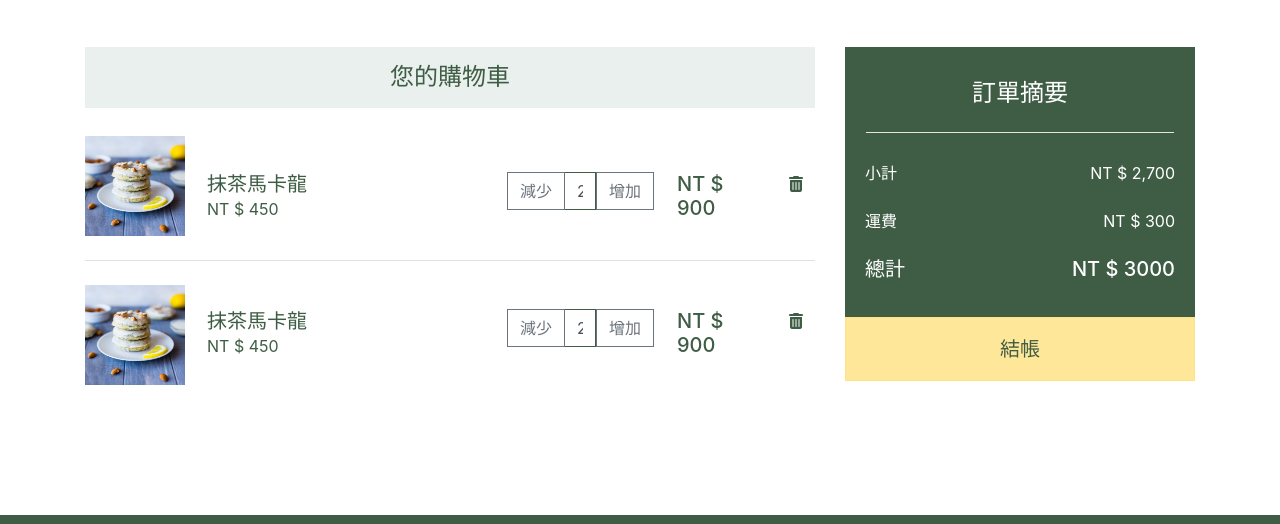
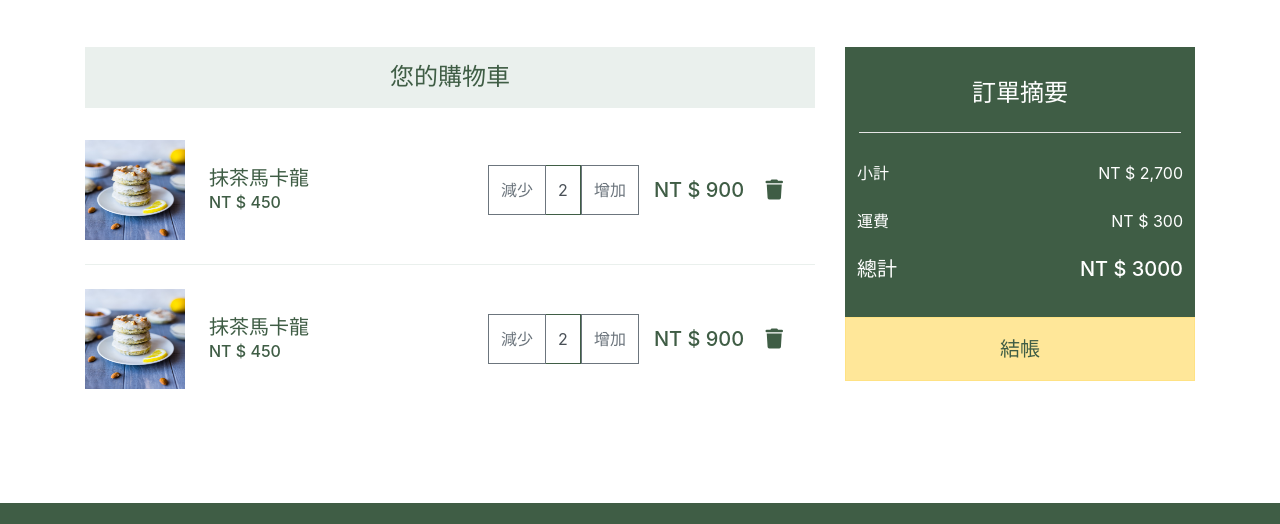
Before and after one commit to echo5507/homework, a plain HTML site: page shpping.html in a window 1280 px wide. Shown: the part 94-618 px from the top of the page. Drawn offline with nearby package versions, Linux system fonts and the light colour scheme.

Commit message:
Add files via upload

```diff
--- a/shpping.html
+++ b/shpping.html
@@ -41,70 +41,58 @@
 
 
                 <!-- shpping -->
-                  <section class="container mt-5">
-                    <div class="row">
+                  <section class="container ">
+                    <div class="row mt-5">
                       <div class="col-md-8">
                           <h1 class="h4 py-3 text-center bg-light-sweetaste text-sweetaste">您的購物車</h1>
-                            <div class="table-responsive-lg">
-                            <table class="table mt-3">
-                                <tbody >
-                                  <tr >
-                                    <th scope="row" class="border-0 px-0 pb-4" width="110"><img src="img/shpping.jpg" width="100" height="100"></th>
-                                    <td class="border-0 h5  text-sweetaste pt-5" width='300'>
-                                        抹茶馬卡龍
-                                        <div>
-                                         <small >NT $ 450</small>
+                          <div class="shoppingCart py-4 border-bottom border-light-sweetaste d-flex">
+                              <img src="img/shpping.jpg" width="100" height="100">
+                              <div class="ml-4 text-sweetaste my-auto mr-auto">
+                                  <p class="my-0 h5">抹茶馬卡龍</p>
+                                  <small class="h6">NT $ 450</small>
                               </div>
-
-                                    </td>
-                                    <td class="border-0 text-right pt-5" width='170'>
-                                            <div class="input-group mb-3 text-sweetaste">
+                                 <div class="input-group text-sweetaste my-auto" style="width: 150px; height: 50px;">
                                         <div class="input-group-prepend" >
                                           <button class="btn btn-outline-secondary rounded-0" type="button" id="button-addon1">減少</button>
                                         </div>
-                                                    <input type="text" class="form-control border-sweetaste " placeholder="" aria-label="Example text with button addon" aria-describedby="button-addon1" value="2">
+                                        <input type="text" class="form-control border-sweetaste h-100" placeholder="" aria-label="Example text with button addon" aria-describedby="button-addon1" value="2"  >
                                         <div class="input-group-prepend">
                                                 <button class="btn btn-outline-secondary" type="button" id="button-addon1">增加</button>
                                               </div>
                                   </div>
-                                    </td>
-                                    <td class="border-0 pt-5 h5 text-sweetaste">NT $ 900</td>
-                                    <td class="border-0 pt-5"><i class="fas fa-trash-alt text-sweetaste"></i></td>
-                                  </tr>
-                                  <tr >
-                                        <th scope="row" class=" px-0 pb-4 pt-4" width="110"><img src="img/shpping.jpg" width="100" height="100"></th>
-                                        <td class=" h5  text-sweetaste pt-5" width='300'>
-                                            抹茶馬卡龍
-                                            <div>
-                                             <small >NT $ 450</small>
+                                  <div class="my-auto mx-3 h5 text-sweetaste d-none d-md-block">
+                                      <span>NT $ 900</span>
+                                      <a href=""><i class="fas fa-trash mx-3 text-sweetaste"></i></a>
                                     </div>
-
-                                        </td>
-                                        <td class=" text-right pt-5" width='170'>
-                                                <div class="input-group mb-3">
+                          </div>
+                          <div class="shoppingCart py-4 d-flex">
+                              <img src="img/shpping.jpg" width="100" height="100">
+                              <div class="ml-4 text-sweetaste my-auto mr-auto">
+                                  <p class="my-0 h5">抹茶馬卡龍</p>
+                                  <small class="h6">NT $ 450</small>
+                              </div>
+                                 <div class="input-group text-sweetaste my-auto" style="width: 150px; height: 50px;">
                                         <div class="input-group-prepend" >
                                           <button class="btn btn-outline-secondary rounded-0" type="button" id="button-addon1">減少</button>
                                         </div>
-                                                        <input type="text" class="form-control border-sweetaste " placeholder="" aria-label="Example text with button addon" aria-describedby="button-addon1" value="2">
+                                        <input type="text" class="form-control border-sweetaste h-100" placeholder="" aria-label="Example text with button addon" aria-describedby="button-addon1" value="2"  >
                                         <div class="input-group-prepend">
                                                 <button class="btn btn-outline-secondary" type="button" id="button-addon1">增加</button>
                                               </div>
                                   </div>
-                                        </td>
-                                        <td class=" pt-5 h5 text-sweetaste">NT $ 900</td>
-                                        <td class=" pt-5"><i class="fas fa-trash-alt text-sweetaste"></i></td>
-                                      </tr>
-                                </tbody>
-                              </table>
+                                  <div class="my-auto mx-3 h5 text-sweetaste d-none d-md-block">
+                                      <span>NT $ 900</span>
+                                      <a href=""><i class="fas fa-trash mx-3 text-sweetaste"></i></a>
+                                    </div>
                           </div>
                       </div>
                       <div class="col-md-4">
-                            <div class="p-2 bg-sweetaste">
+                          <div class="py-2 bg-sweetaste">
                               <h2 class="h4 text-center text-white my-4">訂單摘要</h2>
                               <hr class="bg-white" width="92%">
                               <table class="table table-borderless">
                                       <tbody class="text-white">
-                                          <tr>
+                                        <tr class="">
                                           <td scope="row">小計</th>
                                           <td class="text-right">NT $ 2,700</td>
 
@@ -120,10 +108,10 @@
                                         </tr>
                                       </tbody>
                                     </table>
-
                           </div>
                           <div >
                                 <a href="transport.html" class="btn btn-light-yellow w-100 rounded-0 py-3 text-size20 text-sweetaste">結帳</a>
+                          </div>
                       </div>
                       </div>
                     </div>
@@ -135,7 +123,7 @@
    <section class="bg-sweetaste py-4 margin-top90px">
     <div class="container ">
       <div class="row justify-content-center">
-        <div class="col-md-5 d-flex align-items-center ">
+        <div class="col-md-5 d-flex align-items-center mb-3 mb-md-0">
               <img src="img/logo-light.svg" width="40" hight="40">
               <p class="ml-3 h4 text-white">訂閱你我的甜蜜郵件</p>
         </div>
@@ -162,7 +150,7 @@
   <footer class="bg-light-sweetaste">
         <div class="container pt-4">
           <div class="row justify-content-center">
-            <div class="col-md-5 d-flex justify-content-between">
+            <div class="col-md-5 d-flex justify-content-between  mb-3 mb-md-0">
                 <div>
                     <img src="img/logotype-sm-dark.svg" hight='27' width="174" class="mb-5">
                     <ul class="list-unstyled my-5">
```
Also changed, not shown: card.html (+1 -1 lines), dessert.html (+1 -1 lines), index.html (+1 -1 lines), invoice.html (+1 -1 lines), sign-in.html (+3 -3 lines), success.html (+1 -1 lines), transport.html (+1 -1 lines). Lines whose indentation alone changed are shown as unchanged.
